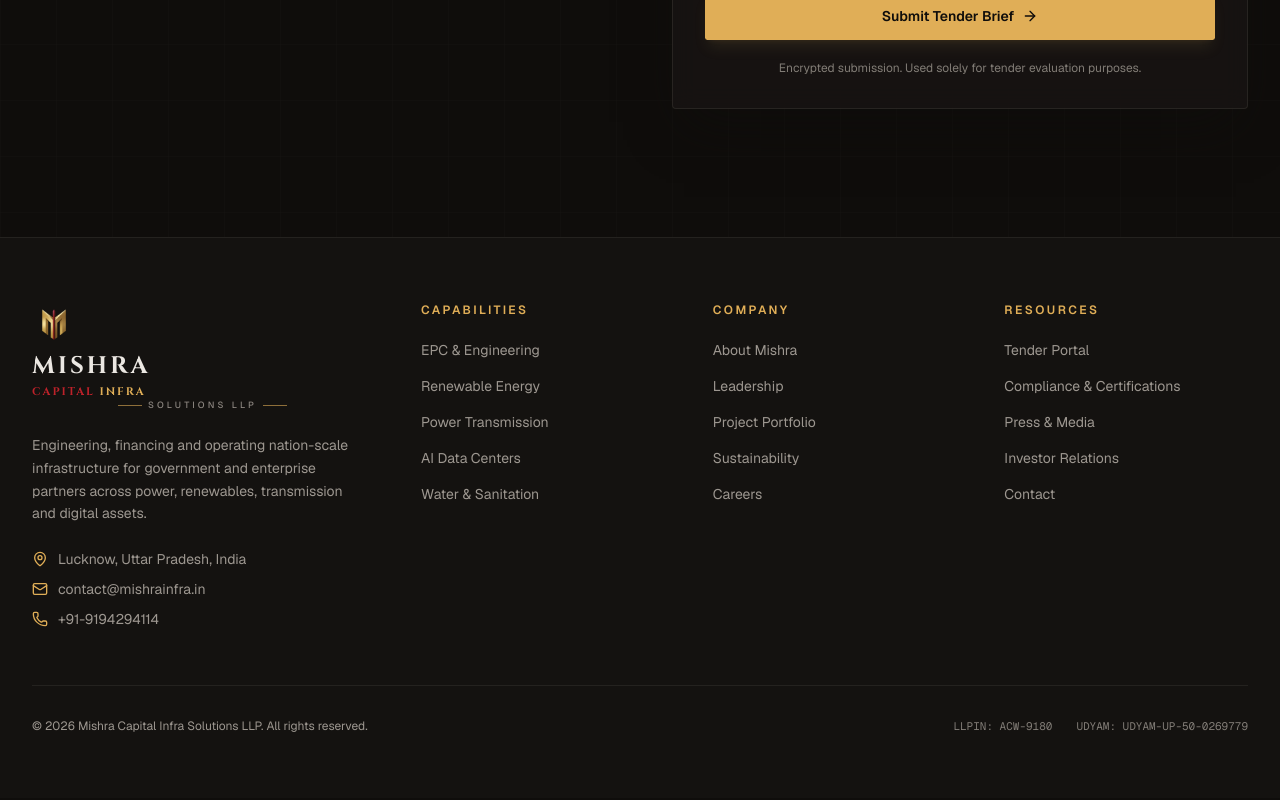
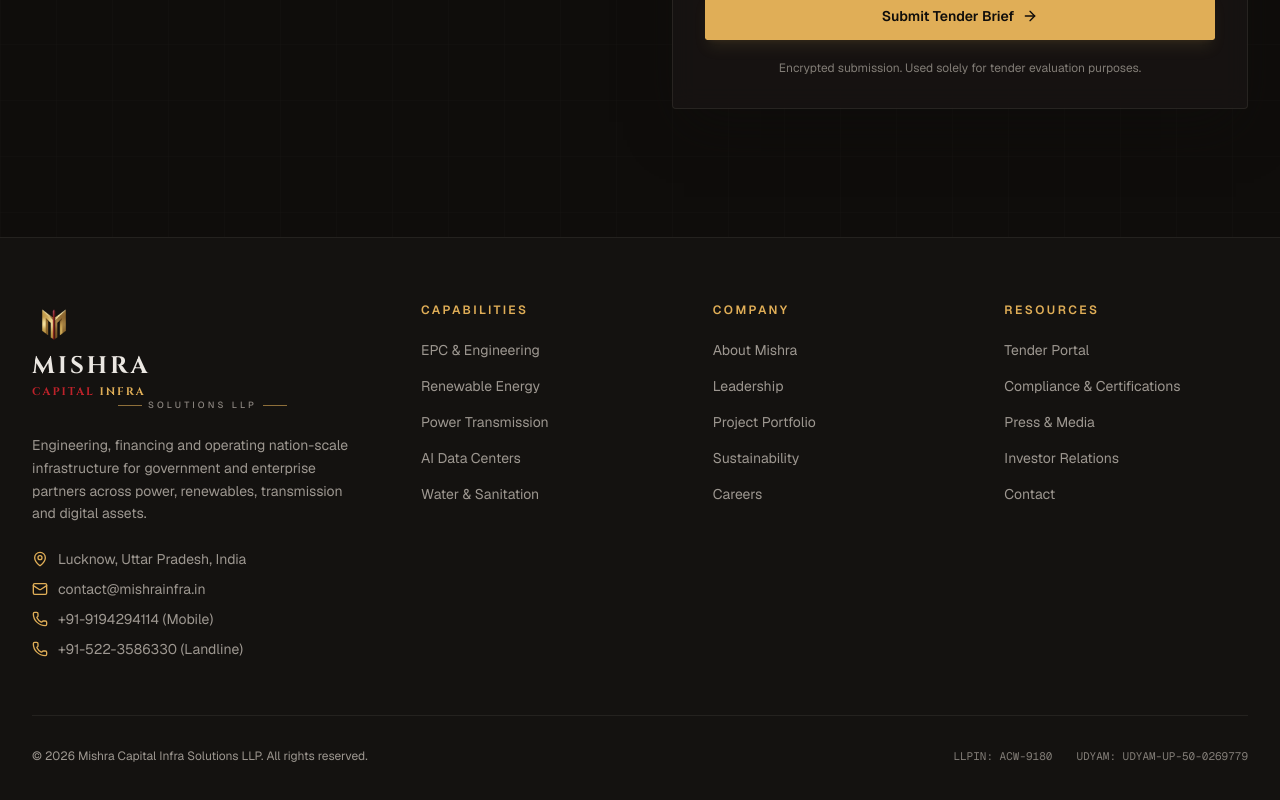
Before and after one commit to rohitashwa4114/mishrainfra-next, a Next.js app: page / in a window 1280 px wide. Shown: the part 4793-5593 px from the top of the page. Built offline with nearby package versions, Linux system fonts and the light colour scheme.

Commit message:
Update site-footer.tsx

```diff
--- a/components/site-footer.tsx
+++ b/components/site-footer.tsx
@@ -168,7 +168,11 @@ export function SiteFooter() {
               </li>
               <li className="flex items-center gap-2.5">
                 <Phone className="h-4 w-4 text-gold flex-shrink-0" />
-                <a href="tel:+919194294114" className="hover:text-foreground transition-colors">+91-9194294114</a>
+                <a href="tel:+919194294114" className="hover:text-foreground transition-colors">+91-9194294114 (Mobile)</a>
+              </li>
+              <li className="flex items-center gap-2.5">
+                <Phone className="h-4 w-4 text-gold flex-shrink-0" />
+                <a href="tel:+915223586330" className="hover:text-foreground transition-colors">+91-522-3586330 (Landline)</a>
               </li>
             </ul>
           </div>
```
